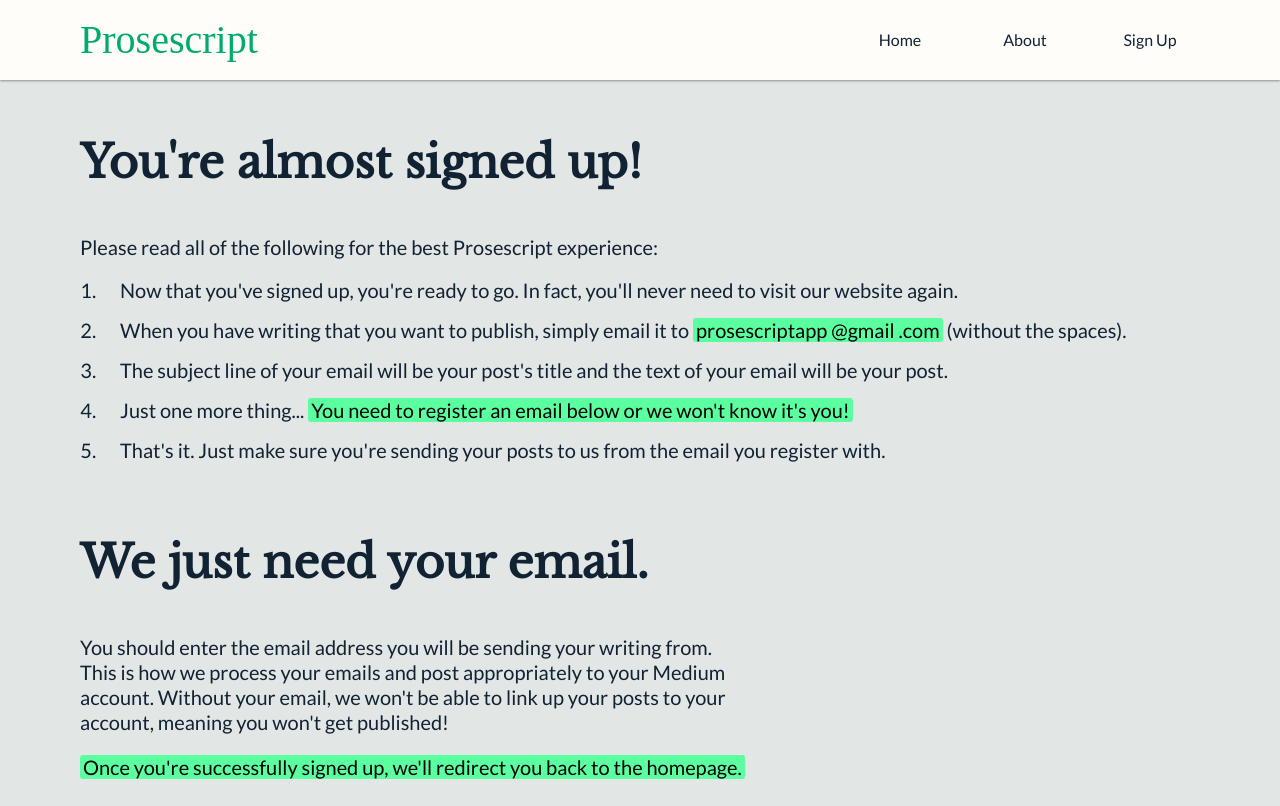
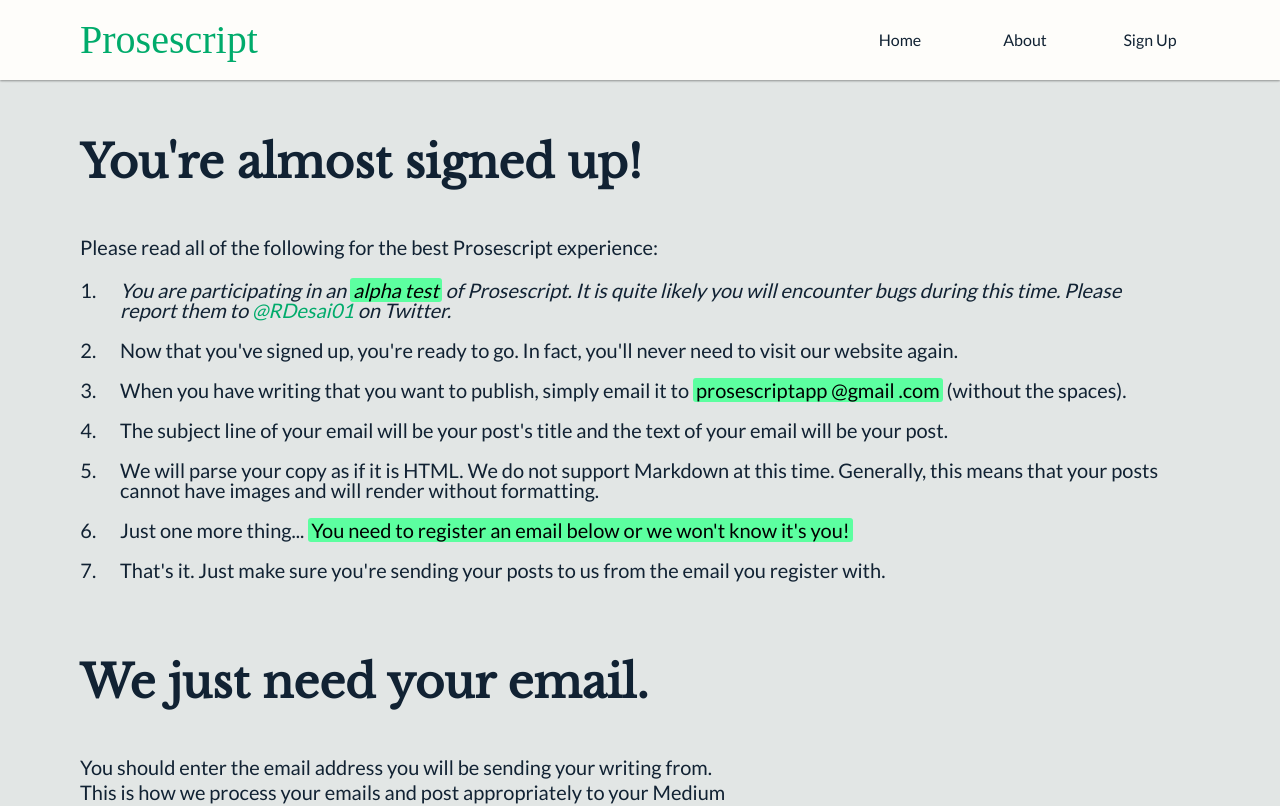
Before and after one commit to rd825/Prosescript, a React (Create React App) app in the folder client/: page /callback in a window 1280 px wide. Shown: the top 806 px of the page. Built offline with nearby package versions, Linux system fonts and the light colour scheme; a web font is replaced by a local one.

Commit message:
Front-end fixes

```diff
--- a/client/src/components/Callback.js
+++ b/client/src/components/Callback.js
@@ -76,11 +76,15 @@
                     <h4>Please read all of the following for the best Prosescript experience:</h4>
 
                     <ol>
+                        <li><span className='italic'>You are participating in an <mark>alpha test</mark> of Prosescript. It is quite likely you will encounter bugs during this time. Please report them to <a className='href' href='https://twitter.com/RDesai01'>@RDesai01</a> on Twitter.</span></li>
+
                         <li>Now that you've signed up, you're ready to go. In fact, you'll never need to visit our website again.</li>
 
                         <li>When you have writing that you want to publish, simply email it to <mark>prosescriptapp  @gmail .com</mark> (without the spaces).</li>
 
                         <li>The subject line of your email will be your post's title and the text of your email will be your post.</li>
+
+                        <li>We will parse your copy as if it is HTML. We do not support Markdown at this time. Generally, this means that your posts cannot have images and will render without formatting.</li>
 
                         <li>Just one more thing... <mark>You need to register an email below or we won't know it's you!</mark></li>
 
```
